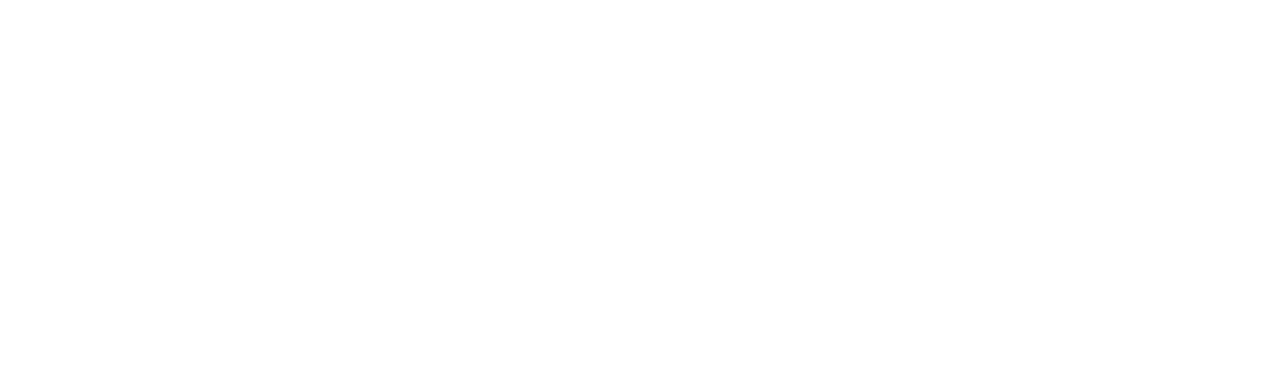
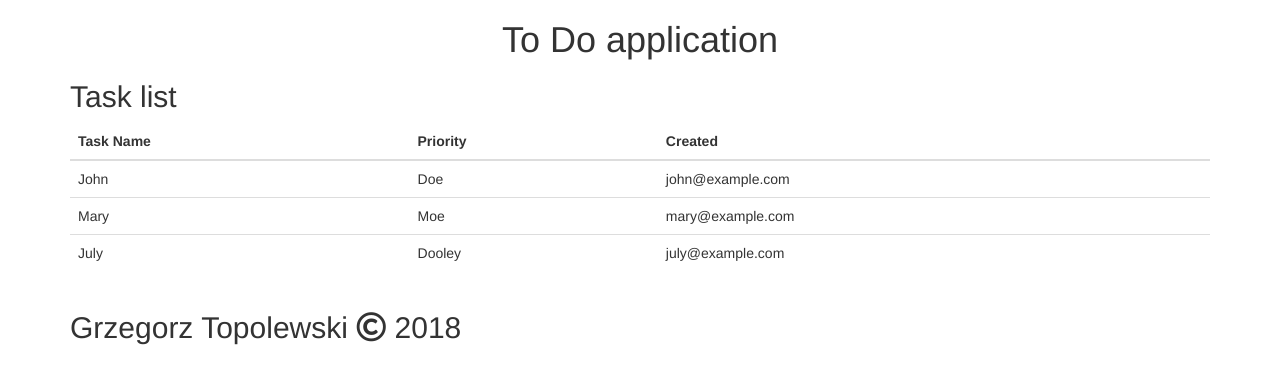
Before and after one commit to greg-top/todo, a PHP site: page / in a window 1280 px wide. Before the commit the part shown is empty. Shown: the top 384 px of the page. Run offline with PHP 8.4, Linux system fonts and the light colour scheme; some libraries are stand-ins or nearby versions.

Commit message:
Added BS template

```diff
--- a/index.php
+++ b/index.php
@@ -5,9 +5,52 @@
     <meta name="viewport"
           content="width=device-width, user-scalable=no, initial-scale=1.0, maximum-scale=1.0, minimum-scale=1.0">
     <meta http-equiv="X-UA-Compatible" content="ie=edge">
-    <title>Document</title>
+    <title>ToDo list project</title>
+    <!-- Latest compiled and minified CSS -->
+    <link rel="stylesheet" href="https://maxcdn.bootstrapcdn.com/bootstrap/3.3.7/css/bootstrap.min.css">
+    <!--font awesome -->
+    <link rel="stylesheet" href="https://use.fontawesome.com/releases/v5.0.12/css/all.css">
+    <!--Custom styles-->
+    <link rel="stylesheet" href="css/styles.css">
 </head>
 <body>
+<div class="container">
+    <h1 class="text-center">To Do application</h1>
 
+    <h2>Task list</h2>
+    <table class="table table-hover">
+        <thead>
+        <tr>
+            <th>Task Name</th>
+            <th>Priority</th>
+            <th>Created</th>
+        </tr>
+        </thead>
+        <tbody>
+        <tr>
+            <td>John</td>
+            <td>Doe</td>
+            <td>john@example.com</td>
+        </tr>
+        <tr>
+            <td>Mary</td>
+            <td>Moe</td>
+            <td>mary@example.com</td>
+        </tr>
+        <tr>
+            <td>July</td>
+            <td>Dooley</td>
+            <td>july@example.com</td>
+        </tr>
+        </tbody>
+    </table>
+</div>
+<div class="container">
+    <footer>
+        <h2>Grzegorz Topolewski <i class="far fa-copyright"></i> <?php echo date("Y"); ?></h2>
+    </footer>
+</div>
+<!-- Latest compiled and minified JavaScript -->
+<script src="https://maxcdn.bootstrapcdn.com/bootstrap/3.3.7/js/bootstrap.min.js"></script>
 </body>
 </html>
```
Also changed, not shown: css/styles.css (added).
